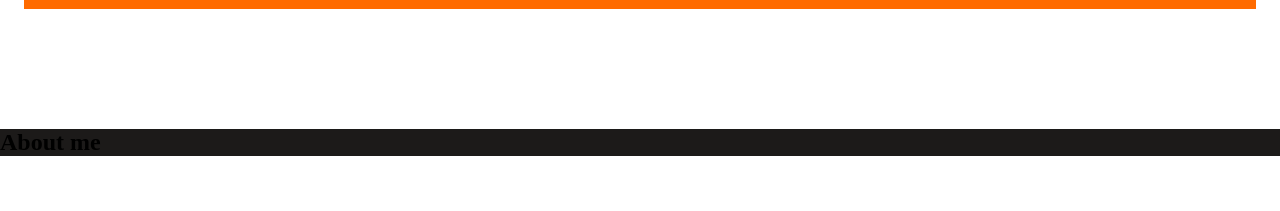
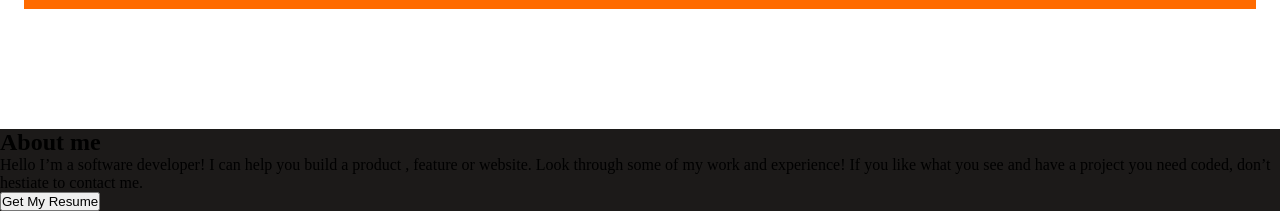
Before and after one commit to Enekwestanley/Portfolio, a website: page index.html in a window 1280 px wide. Shown: the part 7101-7312 px from the top of the page. Before the commit the page ends 7257 px from the top, so only its background shows below. Drawn offline with Linux system fonts and the light colour scheme.

Commit message:
add about html first secction

```diff
--- a/index.html
+++ b/index.html
@@ -214,7 +214,13 @@
   </section>
 
   <section class="about">
-    <h1 class="about-me">About me</h1>
+    <div class="about-me">
+      <h1 class="myself">About me</h1>
+      <p class="software-developer">Hello I’m a software developer! I can help you build a product , feature or website. Look through some of my work and experience! If you like what you see and have a project you need coded, don’t hestiate to contact me.</p>
+      <button class="button-card" type="button">
+        <span>Get My Resume</span>
+      </button>
+    </div>
   </section>
 </body>
 </html>
```
